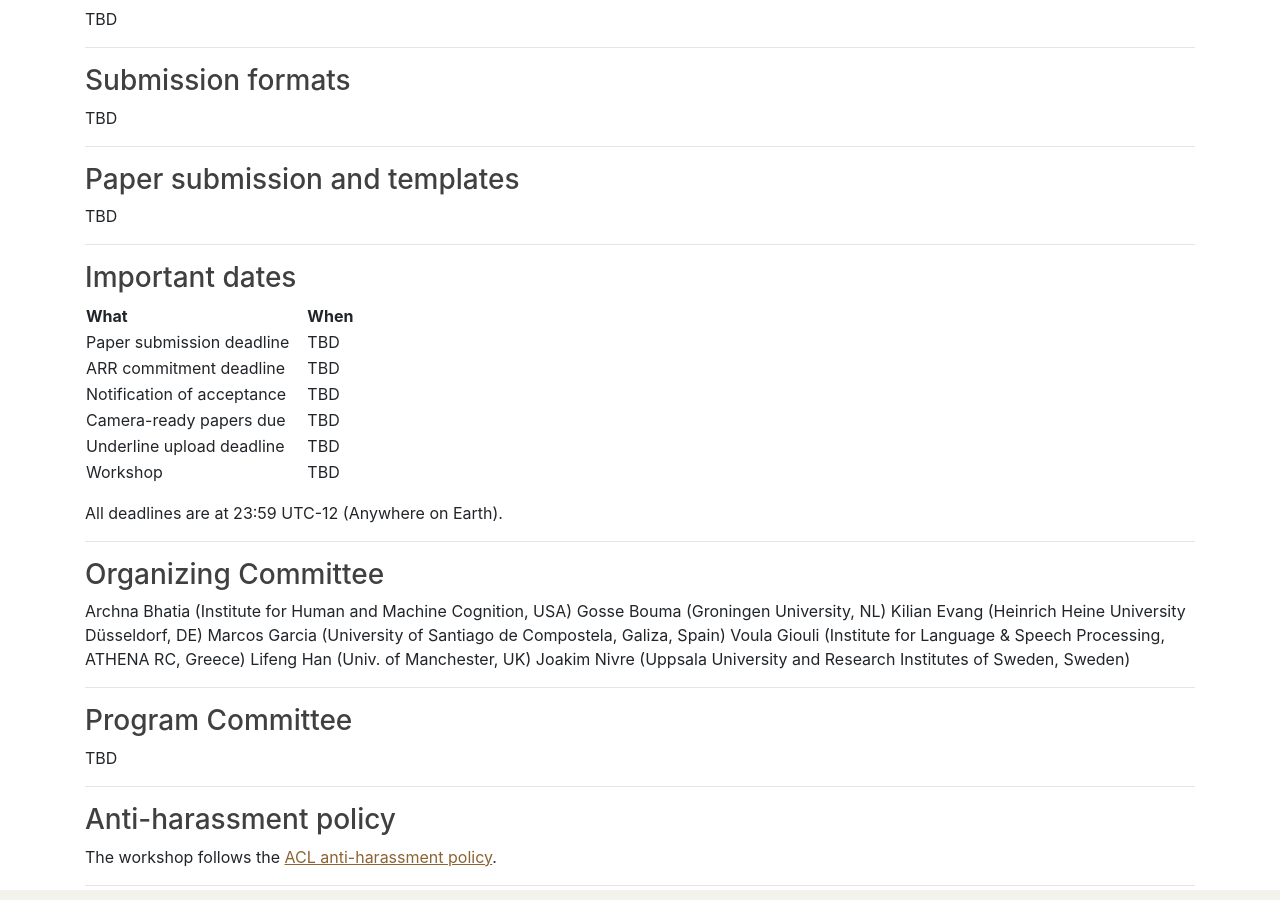
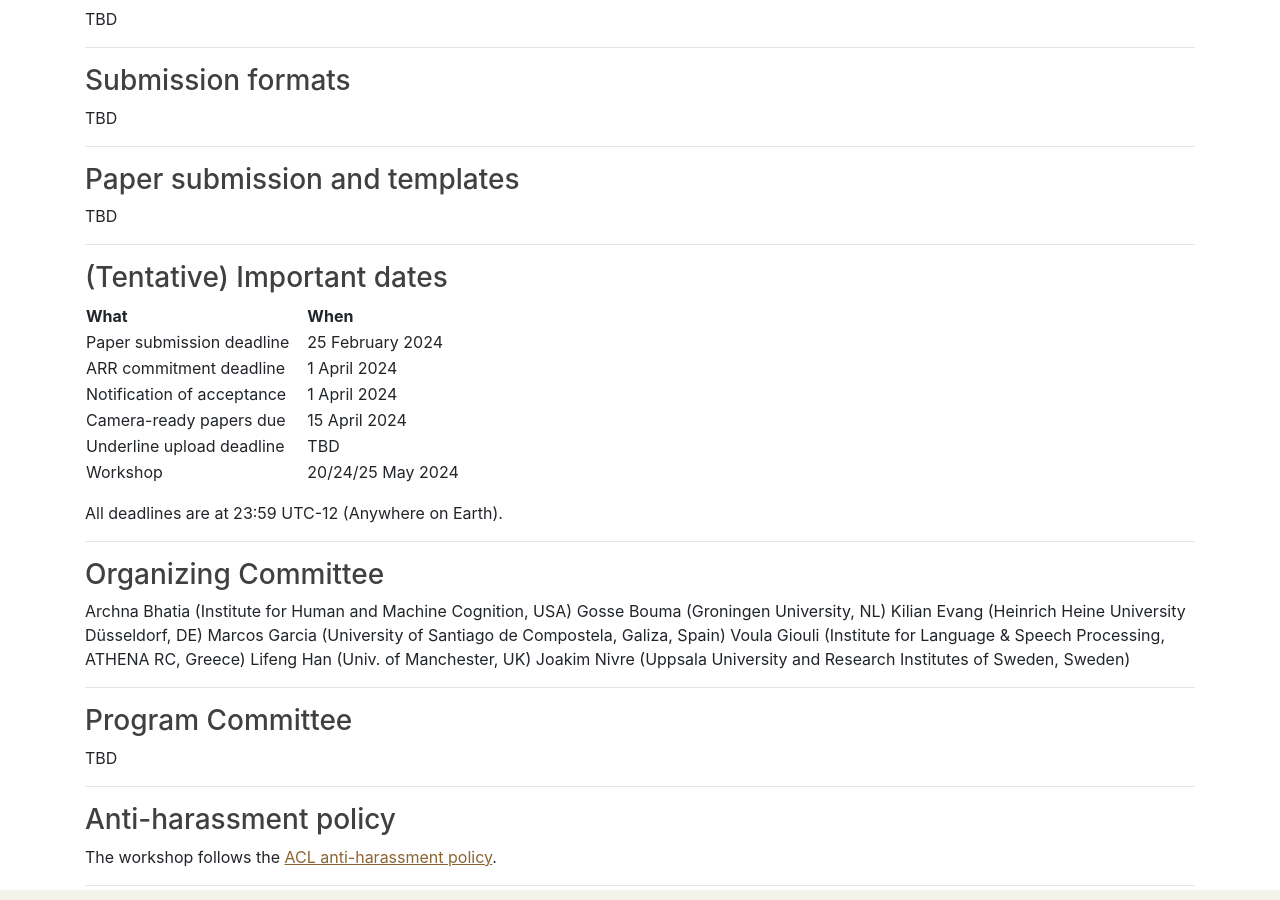
Before and after one commit to multiword/multiword.github.io, a Jekyll site: the page built from mweud2024/index.md, in a window 1280 px wide and 900 px high, scrolled down 1395 px. Built offline with Jekyll 4.4.1, drawn with Linux system fonts in a browser that asks for light colours; comment, search, counter and statistics services are not loaded.

Commit message:
Add (tentative) important dates

```diff
--- a/mweud2024/index.md
+++ b/mweud2024/index.md
@@ -104,16 +104,16 @@ TBD
 
 -----
 
-### <a name="dates"> Important dates </a>
+### <a name="dates"> (Tentative) Important dates </a>
 
 | What                       | When                       |
 | -------------------------- | -------------------------- |
-| Paper submission deadline  | TBD                        |
-| ARR commitment deadline    | TBD                        |
-| Notification of acceptance | TBD                        |
-| Camera-ready papers due    | TBD                        |
+| Paper submission deadline  | 25 February 2024                        |
+| ARR commitment deadline    | 1 April 2024                        |
+| Notification of acceptance | 1 April 2024                        |
+| Camera-ready papers due    | 15 April 2024                        |
 | Underline upload deadline  | TBD                        |
-| Workshop                   | TBD                        |
+| Workshop                   | 20/24/25 May 2024                        |
 
 All deadlines are at 23:59 UTC-12 (Anywhere on Earth).
 
```
